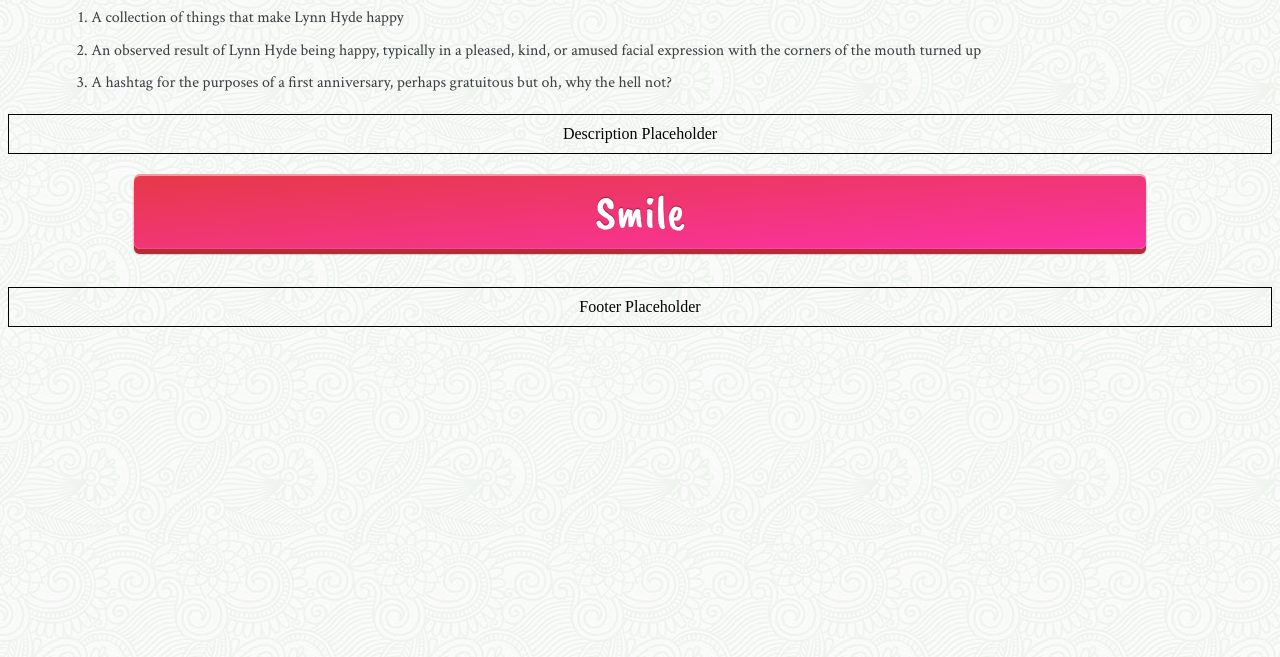
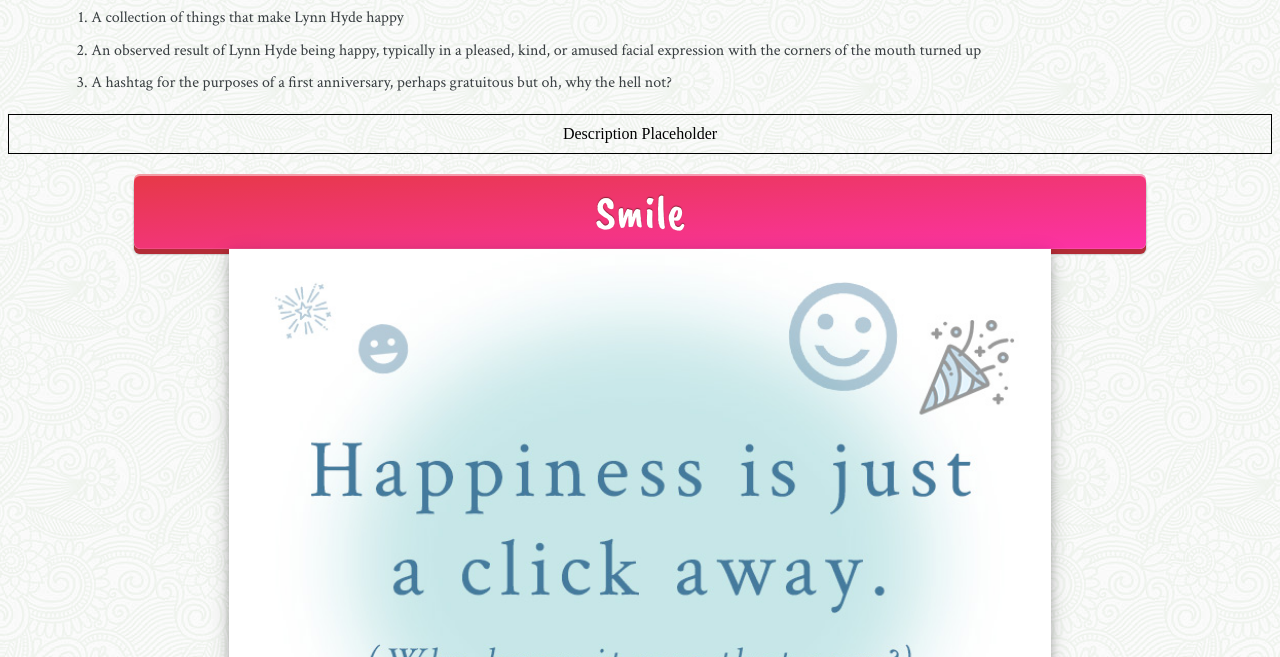
Before and after one commit to jeremygburton/lynnsmiles, a plain HTML site: page index.html in a window 1280 px wide. Shown: the part 143-800 px from the top of the page. Drawn offline with nearby package versions, Linux system fonts and the light colour scheme.

Commit message:
Added empty state

```diff
--- a/index.html
+++ b/index.html
@@ -59,7 +59,7 @@
 
 		<img id="loading" src="img/loading.gif">
 
-	 	<img id="view-frame" src="">
+	 	<img id="view-frame" src="img/lynnSmiles__empty-state.jpg">
 
 
 </div>
```
Also changed, not shown: img/lynnSmiles__empty-state.jpg (added).
